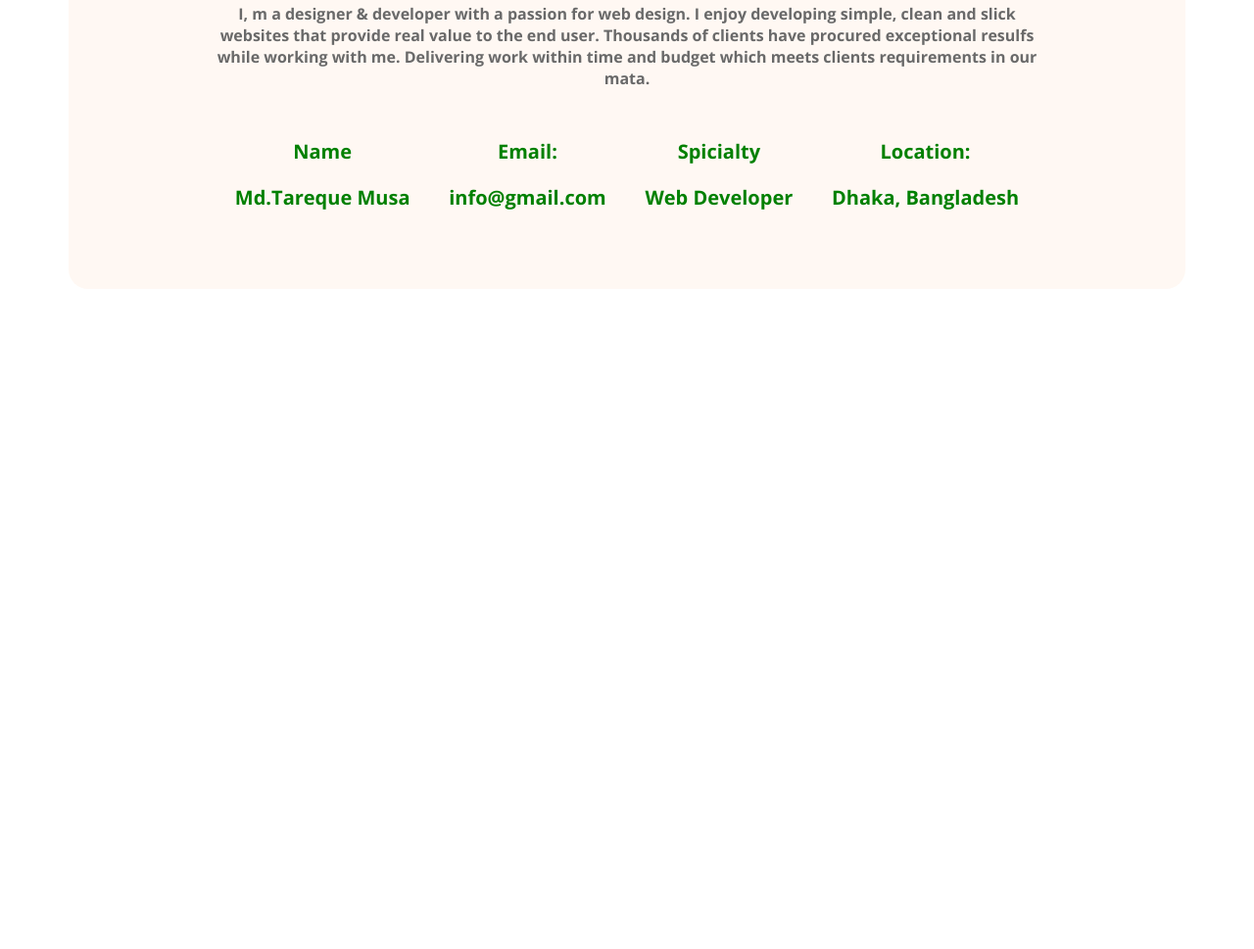
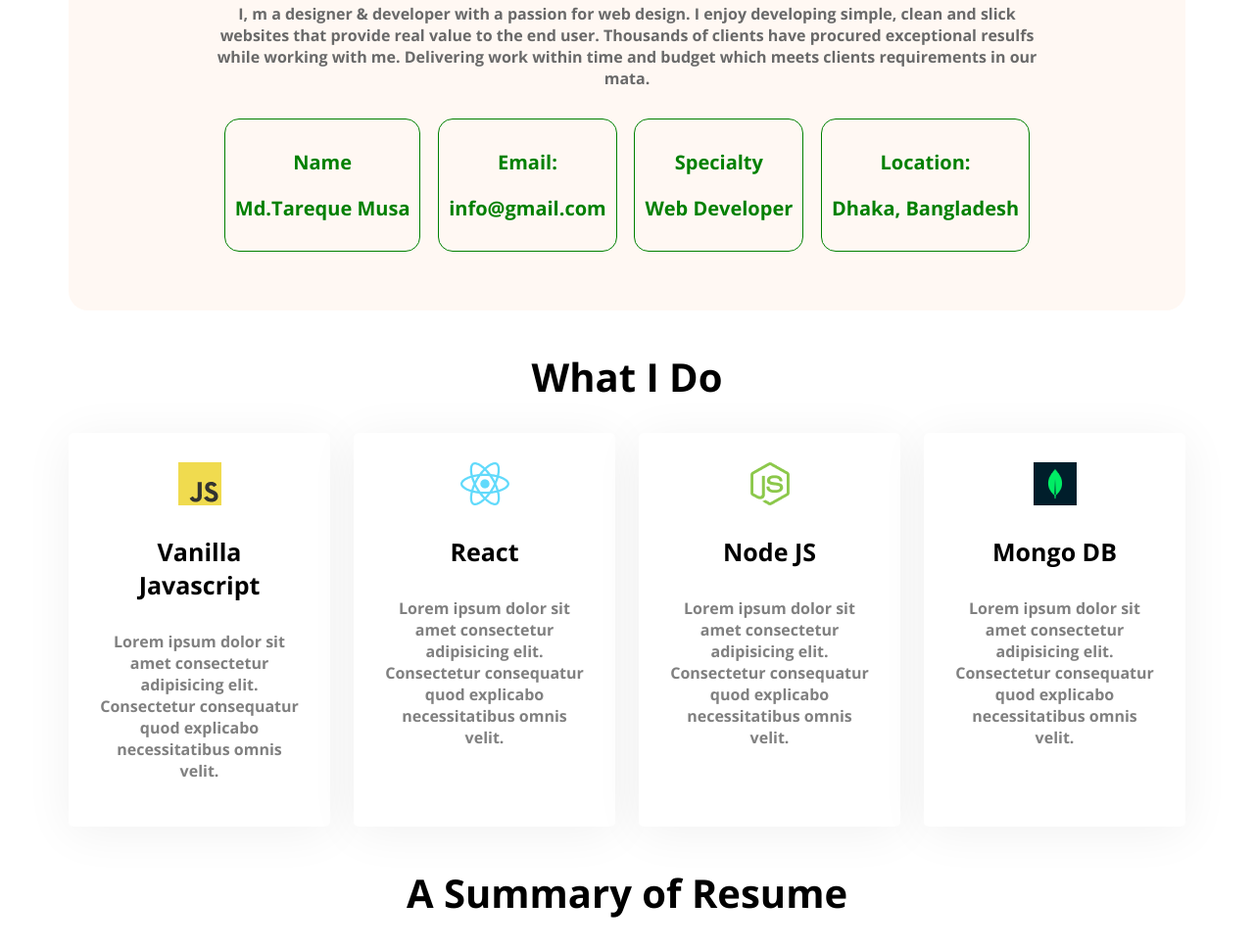
Before and after one commit to tarequemusa/dev-portfolio, a plain HTML site: page index.html in a window 1280 px wide. Shown: the part 720-1689 px from the top of the page at 98% size. Before the commit the page ends 1023 px from the top, so only its background shows below. Drawn offline with nearby package versions, Linux system fonts and the light colour scheme.

Commit message:
Resume Section Start

```diff
--- a/index.html
+++ b/index.html
@@ -40,22 +40,57 @@
     <div class="about-info-container">
     <!-- div.info-title*4>p.info-title+p.info-description -->
     <div class="info-title">
-        <p class="info-title">Name</p>
+        <p class="info-title1">Name</p>
         <p class="info-description">Md.Tareque Musa</p>
     </div>
     <div class="info-title">
-        <p class="info-title">Email:</p>
+        <p class="info-title1">Email:</p>
         <p class="info-description">info@gmail.com</p>
     </div>
     <div class="info-title">
-        <p class="info-title">Spicialty</p>
+        <p class="info-title1">Specialty</p>
         <p class="info-description">Web Developer</p>
     </div>
     <div class="info-title">
-        <p class="info-title">Location:</p>
+        <p class="info-title1">Location:</p>
         <p class="info-description">Dhaka, Bangladesh</p>
     </div>
 </div>
+</section>
+<!-- Whait I Do Section Start -->
+<section>
+<section class="what-i-do">
+    <h3 class="section-title">What I Do</h3>
+    <div class="skill-container">
+        <div class="skill">
+            <img src="images/icons/js.png" alt="">
+            <p class="skill-title">Vanilla Javascript</p>
+            <p class="skill-description">Lorem ipsum dolor sit amet consectetur adipisicing elit. Consectetur consequatur quod explicabo necessitatibus omnis velit.</p>
+        </div>
+        <div class="skill">
+            <img src="images/icons/react.png" alt="">
+            <p class="skill-title">React</p>
+            <p class="skill-description">Lorem ipsum dolor sit amet consectetur adipisicing elit. Consectetur consequatur quod explicabo necessitatibus omnis velit.</p>
+        </div>
+        <div class="skill">
+            <img src="images/icons/nodejs.png" alt="">
+            <p class="skill-title">Node JS</p>
+            <p class="skill-description">Lorem ipsum dolor sit amet consectetur adipisicing elit. Consectetur consequatur quod explicabo necessitatibus omnis velit.</p>
+        </div>
+        <div class="skill">
+            <img src="images/icons/mongo.png" alt="">
+            <p class="skill-title">Mongo DB</p>
+            <p class="skill-description">Lorem ipsum dolor sit amet consectetur adipisicing elit. Consectetur consequatur quod explicabo necessitatibus omnis velit.</p>
+        </div>
+    </div>
+</section>
+</section>
+<!-- Resume Section Start -->
+<section class="resume">
+    <h3 class="section-title">A Summary of Resume</h3>
+    <div class="resume-content">
+
+    </div>
 </section>
     </main>
     <footer>
--- a/styles/portfolio.css
+++ b/styles/portfolio.css
@@ -119,6 +119,7 @@ main{
     border-radius: 20px;
     padding: 60px 150px;
     text-align: center;
+
 }
 
 .section-title{
@@ -141,6 +142,37 @@ main{
     font-size: 20px;
     color: green;
 }
+.info-title{
+    border: 1px solid green;
+    border-radius: 15px;
+    padding: 10px 10px;
+}
 .about-info-description{
 
 }
+
+/* What I Do */
+.skill-container{
+    display: flex;
+    text-align: center;
+    gap: 24px;
+}
+
+.skill-description{
+    color: gray;
+}
+
+.skill{
+    background: #ffffff;
+    box-shadow: 0px 6px 50px rgba(0, 0, 0, 0.06);
+    border-radius: 5px;
+    padding: 30px;
+}
+
+.skill-title{
+    font-size: 25px;
+    font-weight: 700;
+    margin-bottom: 30px;
+}
+
+/* Resume Styles */
```
